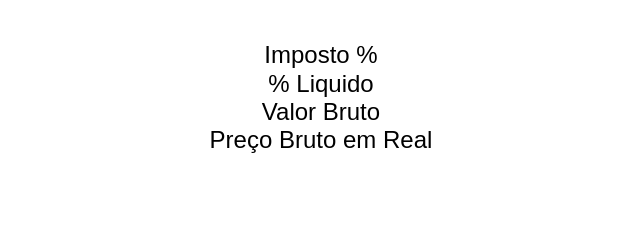
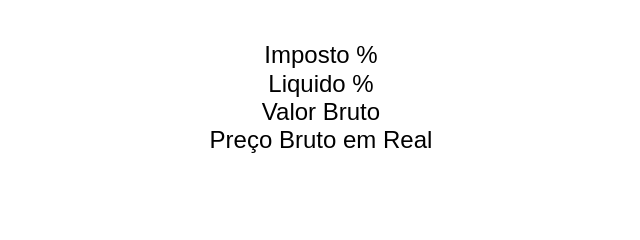
Before and after one commit to Klaudio0707/Converso-de-Pre-o---Continental, a plain HTML site: page index.html in a window 1280 px wide. Shown: the part 484-724 px from the top of the page, 319-959 px from the left. Drawn offline with Linux system fonts and the light colour scheme.

Commit message:
Update index.html

```diff
--- a/index.html
+++ b/index.html
@@ -27,7 +27,7 @@
 <div class="valores">
 <strong></strong> <div class="valor_imposto">Imposto %</div>
 <strong></strong>
-<div class="valor_liquido">% Liquido</div>
+<div class="valor_liquido">Liquido %</div>
 <strong></strong>
 <div class="valor_bruto">Valor Bruto</div>
 <strong></strong>
```
